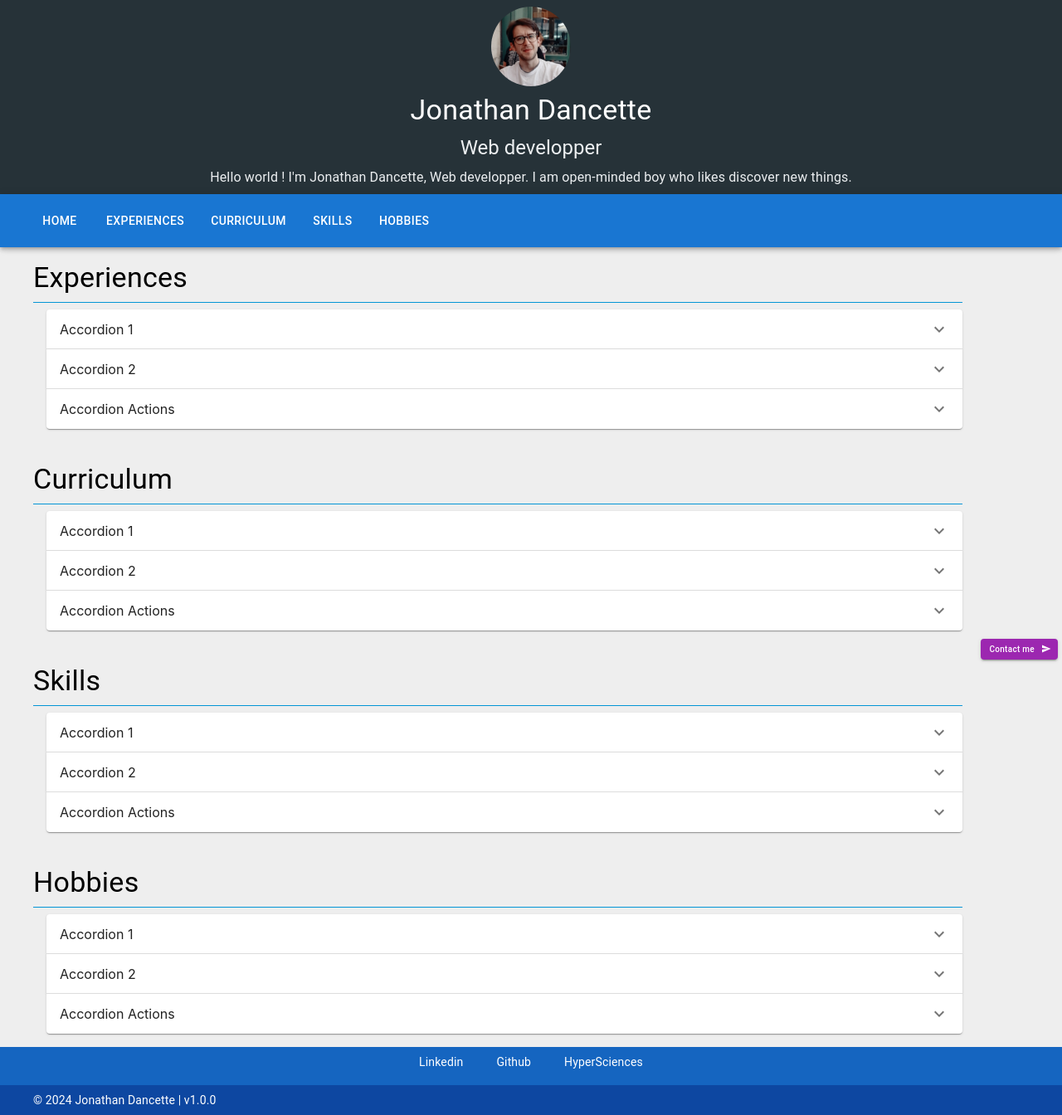
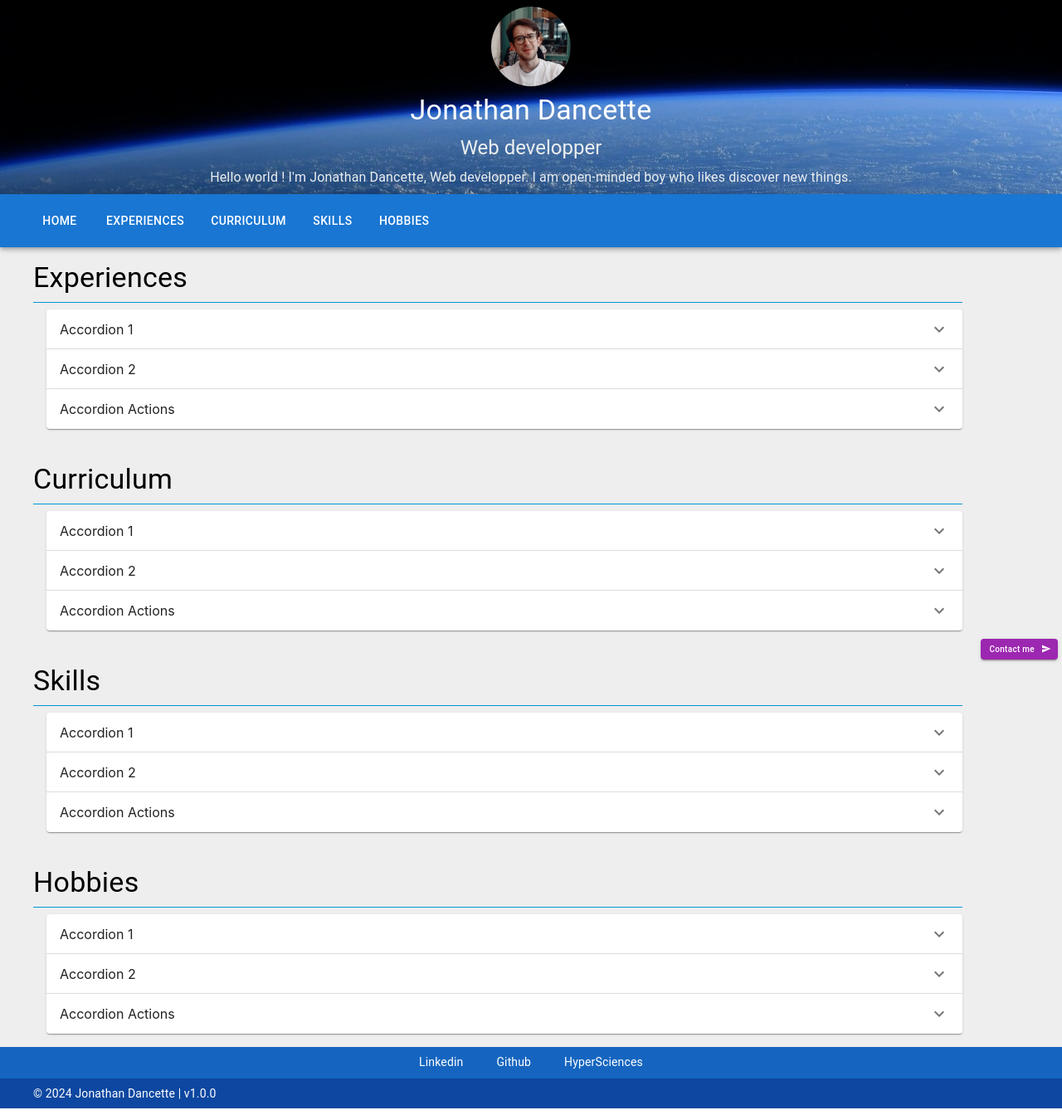
Before and after one commit to MyJooeee/contact-me, a React (Create React App) app: page / in a window 1280 px wide. Shown: the whole page at 83% size. Built offline with nearby package versions, Linux system fonts and the light colour scheme.

Commit message:
Background image

```diff
--- a/src/ContactMe/index.js
+++ b/src/ContactMe/index.js
@@ -6,6 +6,7 @@ import { AppBar, Avatar, Button, Container, Divider, Stack, Toolbar, Typography,
 import Accordion from './Accordion';
 // import { useTheme } from '@mui/material/styles';
 import Jonathan from '../Images/jonathan.jpg';
+import Earth from '../Images/earth.jpg';
 import Contact from './Contact';
 // import ScrollToTop from './ScrollToTop';
 
@@ -19,7 +20,7 @@ const ContactMe = () => {
   // JSX -------------------------------------------------------------------------
   return (
     <Container  id="back-to-top-anchor" maxWidth={false} disableGutters>
-      <Stack sx={{ alignItems: 'center', backgroundColor: blueGrey[900], gap: 1, p: 1 }}>
+      <Stack sx={{ alignItems: 'center', backgroundImage: `url(${Earth})`, gap: 1, p: 1 }}>
         <Avatar alt="Jonathan Dancette" src={Jonathan} sx={{ width: 96, height: 96 }} />
         <Typography variant="h4" sx={{ color: 'white' }}>
           Jonathan Dancette
@@ -86,12 +87,28 @@ const ContactMe = () => {
         </Stack>
       </Stack>
       <Stack>
-        <Stack direction="row" sx={{ backgroundColor: blue[800], height: 30, justifyContent: 'center', gap: 5, py: 1 }}>
+        <Stack
+          direction="row"
+          sx={{
+            backgroundColor: blue[800],
+            height: 30,
+            justifyContent: 'center',
+            gap: 5,
+            pt: 1
+          }}
+        >
           <Typography variant="body2" sx={{ color: 'white' }} >Linkedin</Typography>
           <Typography variant="body2" sx={{ color: 'white' }}>Github</Typography>
           <Typography variant="body2" sx={{ color: 'white' }}>HyperSciences</Typography>
         </Stack>
-        <Stack direction="row" sx={{ backgroundColor: blue[900], justifyContent: 'flex-start', py: 1, pl: 5 }}>
+        <Stack
+          direction="row"
+          sx={{
+            backgroundColor: blue[900],
+            justifyContent: 'flex-start',
+            py: 1,
+            pl: 5
+          }}>
           <Typography variant="body2" sx={{ color: 'white' }} >© 2024 Jonathan Dancette | v1.0.0 </Typography>
         </Stack>
       </Stack>
```
Also changed, not shown: src/Images/earth.jpg (added).
